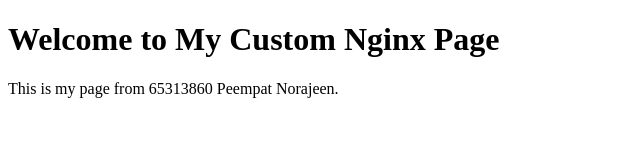
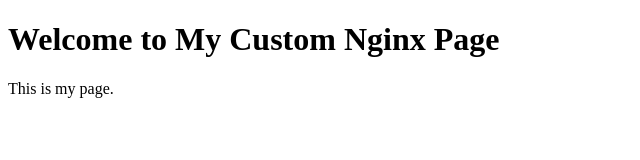
Before and after one commit to ReZill392/DevOps-Terraform, a website: page DevOps/index.html in a window 1280 px wide. Shown: the whole page, without its empty margins (0-640 px from the left). Drawn offline with Linux system fonts and the light colour scheme.

Commit message:
Update Readme

```diff
--- a/DevOps/index.html
+++ b/DevOps/index.html
@@ -3,10 +3,10 @@
 <head>
     <meta charset="UTF-8">
     <meta name="viewport" content="width=device-width, initial-scale=1.0">
-    <title>My Custom Nginx Page 65313860</title>
+    <title>My Custom Nginx Page</title>
 </head>
 <body>
     <h1>Welcome to My Custom Nginx Page</h1>
-    <p>This is my page from 65313860 Peempat Norajeen.</p>
+    <p>This is my page.</p>
 </body>
 </html>
```
Also changed, not shown: DevOps/README.md, 1 other file.
